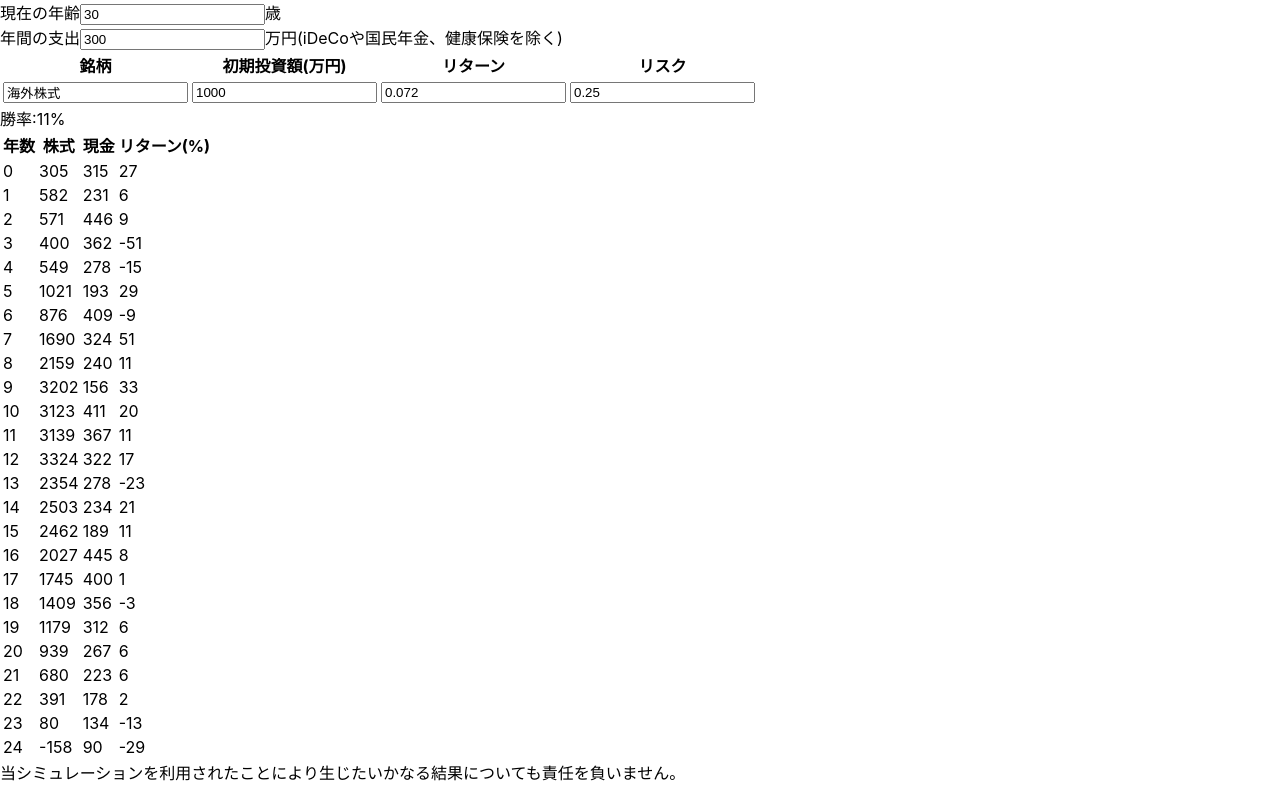
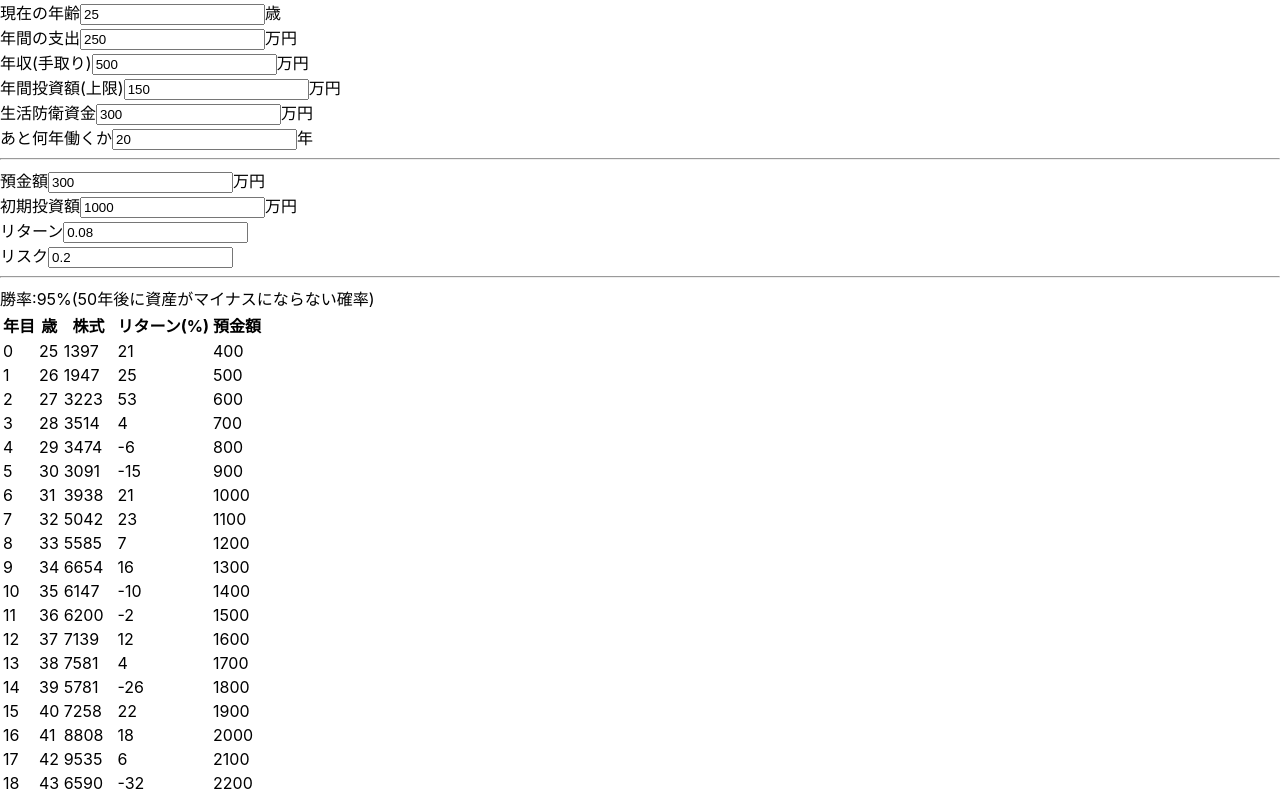
Before and after one commit to namakemono/asset-simulator, a React (Create React App) app: page / in a window 1280 px wide. Shown: the top 799 px of the page. Built offline with nearby package versions, Linux system fonts and the light colour scheme.

Commit message:
各種パラメータの表示

```diff
--- a/src/App.tsx
+++ b/src/App.tsx
@@ -1,6 +1,6 @@
 import React from "react";
 
-const normRand = function (mu:number, sigma:number) {
+const gauss = function (mu:number, sigma:number) {
     const a = 1 - Math.random();
     const b = 1 - Math.random();
     const c = Math.sqrt(-2 * Math.log(a));
@@ -11,48 +11,42 @@ const normRand = function (mu:number, sigma:number) {
     }
 };
 
-interface Fund {
-    name: string; // 銘柄
-    value: number; // 現在の資産
-    // cost: number; // 毎年の投資額(万円)
-    mu: number; // リターン(平均)
-    sigma: number; // リスク(標準偏差)
-};
-
 interface Props {
-    age: number;        // 現在の年齢
+    age: number; // 現在の年齢
     expenditure: number; // 年間支出(万円)
-    // funds: Fund[];   // ポートフォリオ
+    value: number; // 株式資産(万円)
+    mu: number; // リターン
+    sigma: number; // リスク
+    money: number; // 預金額(万円)
+    salary: number; // 給料（手取り)
+    years: number; // あと何年働くか
+    invest: number; // 年間投資額(万円)
+    emergency: number; // 生活防衛費(万円)
 }
 
 interface Result {
     survived: boolean;
-    history: { t: number, x: number, y: number, r: number }[]
+    history: { t: number, age: number, x: number, y: number, r: number }[]
 }
 const simulate = (props: Props): Result => {
     let res: Result = {
         survived: true, // 目標の年数生き延びれたかどうか
         history: []
     };
-    let x0 = 300; // 初期投資額(万円)
-    let y0 = 100; // 現金 or 債権(万円)
+    let x = props.value; // 初期投資額(万円)
+    let y = props.money; // 現金
     let p = props.expenditure; // 年間の支出(万円)
-    let iDeCo = 14.4; // iDeCo(万円)
-    let iDeCoAsset: Fund = {name: "iDeCo", value:0, mu:0.072, sigma:0.25};
-    let q = 500; // 給料(手取り)
-    let w = 150; // 生活防衛費
-    let s = 240; // 年間の投資額(万円)
-    let mu = 0.072; // リターン(平均)
-    let sigma = 0.25; // リスク(標準偏差)
-    let k = 10; // あと何年働くか(目標金額のほうが良いかも)
+    let q = props.salary; // 給料(手取り)
+    let w = props.emergency; // 生活防衛費
+    let s = props.invest; // 年間の投資額(万円)
+    let mu = props.mu; // リターン(平均)
+    let sigma = props.sigma; // リスク(標準偏差)
+    let k = props.years; // あと何年働くか(目標金額のほうが良いかも)
     let T = 50; // 何年先までシミュレーションしたいか
-    // TODO(nishimori-m): 年金がもらえる年齢
-    // TODO(nishimori-m):
-    let x = x0; // 投資額
-    let y = y0; // 現金
+
     for (let t = 0; t < T; ++t) {
         const age = props.age + t;
-        const r = normRand(mu, sigma);
+        const r = Math.max(-0.9, gauss(mu, sigma));
         if ((y < 0) || (x < 0)) {
             res.survived = false;
             break;
@@ -60,24 +54,21 @@ const simulate = (props: Props): Result => {
         // 給料
         if (t < k) {
             y += q;
-        }
-        // iDeCo
-        if (age < 60) {
-            y -= iDeCo;
-            iDeCoAsset.value = iDeCoAsset.value * (1 + r) + iDeCo;
-        } else if (age === 60) {
-            y += iDeCoAsset.value;
-        }
-        // 国民年金(厚生年金) + 健康保険
-        if (age < 65) {
-            y -= 30;
-        } else { // 年金の受け取り
-            y += 100;
+        } else {
+            // 国民年金(厚生年金) + 健康保険
+            if (age < 65) {
+                y -= 30;
+            } else { // 年金の受け取り
+                y += 100;
+            }
         }
         // 投資 or 切り崩し
         if (y < 0.2 * (x+y)) { // 債権の割合が20%を切っている
             y += p;
             x -= p;
+        } else if (x > 0.8 * (x+y)) { // 株式持ちすぎ
+            y -= p;
+            x += p;
         } else if (y >= w + s) { // 現金に余裕があるので投資
             y -= s;
             x += s;
@@ -94,8 +85,10 @@ const simulate = (props: Props): Result => {
             y -= p;
         }
         // 複利
-        x = x * (1 + r);
-        res.history.push({ t, x, y, r });
+        if (x > 0) {
+            x *= 1 + r;
+        }
+        res.history.push({ t, age, x, y, r });
     }
     return res;
 }
@@ -110,37 +103,41 @@ const calcWinRatio = (results:Result[]):number => {
     });
     return numWin / numTotal;
 }
+const parse = (x:string):number => {
+    if (x.length === 0) {
+        return 0;
+    } else {
+        return parseInt(x);
+    }
+}
 const App = () => {
-    const [age, setAge] = React.useState<number>(30);
-    const [expenditure, setExpenditure] = React.useState<number>(300);
-    const [funds, setFunds] = React.useState<Fund[]>([{
-        name: "海外株式",
-        value: 1000,
-        mu: 0.072,
-        sigma: 0.25
-    }]);
+    const [age, setAge] = React.useState<number>(25);
+    const [expenditure, setExpenditure] = React.useState<number>(250);  // 年間の支出
+    const [salary, setSalary] = React.useState<number>(500);        // 年収(手取り)
+    const [invest, setInvest] = React.useState<number>(150);        // 年間投資額(万円)
+    const [years, setYears] = React.useState<number>(20);           // あと何年働きたい?
+    const [money, setMoney] = React.useState<number>(300);          // 現在の預金額(万円)
+    const [value, setValue] = React.useState<number>(1000);         // 初期投資額
+    const [mu, setMu] = React.useState<number>(0.08);              // リターン
+    const [sigma, setSigma] = React.useState<number>(0.2);         // リスク
+    const [emergency, setEmergency] = React.useState<number>(300);  // 生活防衛資金(万円)
     let results = [];
-    for (let k = 0; k < 100; ++k) {
+    for (let k = 0; k < 1000; ++k) {
         results.push(simulate({
-            age,
-            expenditure
+            age,            // 年齢
+            expenditure,    // 年間の支出
+            value,          // 初期投資額
+            mu,             // リターン
+            sigma,          // リスク
+            money,          // 預金額(万円)
+            salary,         // 年収（手取り)
+            years,          // あと何年働くか
+            invest,         // 年間投資額(万円)
+            emergency,      // 生活防衛費(万円)
         }));
     }
     const result = results[0];
     const winRatio = calcWinRatio(results);
-    const handleChange = (index: number, key:string, value:any) => {
-        let newFunds = funds.slice();
-        if (key === "name") {
-            newFunds[index].name = value;
-        } else if (key === "value") {
-            newFunds[index].value = value;
-        } else if (key === "mu") {
-            newFunds[index].mu = value;
-        } else if (key === "sigma") {
-            newFunds[index].sigma = value;
-        }
-        setFunds(newFunds);
-    }
     return (
         <div>
 
@@ -148,73 +145,93 @@ const App = () => {
                 <span>現在の年齢</span>
                 <span><input type="text"
                     value={age}
-                    onChange={e => setAge(parseInt(e.target.value))}
+                    onChange={e => setAge(parse(e.target.value))}
                 ></input>歳</span>
             </div>
             <div>
                 <span>年間の支出</span>
                 <span><input type="text"
                     value={expenditure}
-                    onChange={e => setExpenditure(parseInt(e.target.value))}
+                    onChange={e => setExpenditure(parse(e.target.value))}
                 ></input>万円</span>
-                <span>(iDeCoや国民年金、健康保険を除く)</span>
+            </div>
+            <div>
+                <span>年収(手取り)</span>
+                <span><input type="text"
+                    value={salary}
+                    onChange={e => setSalary(parse(e.target.value))}
+                ></input>万円</span>
+            </div>
+            <div>
+                <span>年間投資額(上限)</span>
+                <span><input type="text"
+                    value={invest}
+                    onChange={e => setInvest(parse(e.target.value))}
+                ></input>万円</span>
+            </div>
+
+            <div>
+                <span>生活防衛資金</span>
+                <span><input type="text"
+                    value={emergency}
+                    onChange={e => setEmergency(parse(e.target.value))}
+                ></input>万円</span>
+            </div>
+            <div>
+                <span>あと何年働くか</span>
+                <span><input type="text"
+                    value={years}
+                    onChange={e => setYears(parse(e.target.value))}
+                ></input>年</span>
+            </div>
+
+
+            <hr/>
+            <div>
+                <span>預金額</span>
+                <span><input type="text"
+                    value={money}
+                    onChange={e => setMoney(parse(e.target.value))}
+                ></input>万円</span>
+            </div>
+            <div>
+                <span>初期投資額</span>
+                <span><input type="text"
+                    value={value}
+                    onChange={e => setValue(parse(e.target.value))}
+                ></input>万円</span>
+            </div>
+            <div>
+                <span>リターン</span>
+                <span><input type="text"
+                    value={mu}
+                    onChange={e => setMu(parseFloat(e.target.value) || 0.0001)}
+                ></input></span>
+            </div>
+            <div>
+                <span>リスク</span>
+                <span><input type="text"
+                    value={sigma}
+                    onChange={e => setSigma(parseFloat(e.target.value) || 0.0001)}
+                ></input></span>
+            </div>
+
+            <hr />
+
+            <div>
+                <span>勝率:</span>
+                <span>{Math.floor(100 * winRatio)}%</span>
+                <span>(50年後に資産がマイナスにならない確率)</span>
             </div>
             <div>
                 <table>
                     <thead>
                         <tr>
-                            <th>銘柄</th>
-                            <th>初期投資額(万円)</th>
-                            <th>リターン</th>
-                            <th>リスク</th>
-                        </tr>
-                    </thead>
-                    <tbody>
-                    {funds.map((fund, index) => {
-                        return (
-                            <tr>
-                                <td>
-                                    <input type="text"
-                                        value={fund.name}
-                                        onChange={e => handleChange(index, "name", e.target.value)}
-                                    />
-                                </td>
-                                <td>
-                                    <input type="text"
-                                        value={fund.value}
-                                        onChange={e => handleChange(index, "value", e.target.value)}
-                                    />
-                                </td>
-                                <td>
-                                    <input type="text"
-                                        value={fund.mu}
-                                        onChange={e => handleChange(index, "mu", e.target.value)}
-                                    />
-                                </td>
-                                <td>
-                                    <input type="text"
-                                        value={fund.sigma}
-                                        onChange={e => handleChange(index, "sigma", e.target.value)}
-                                    />
-                                </td>
-                            </tr>
-                        );
-                    })}
-                    </tbody>
-                </table>
-            </div>
-            <div>
-                <span>勝率:</span>
-                <span>{Math.floor(100 * winRatio)}%</span>
-            </div>
-            <div>
-                <table>
-                    <thead>
-                        <tr>
-                            <th>年数</th>
+                            <th>年目</th>
+                            <th>歳</th>
                             <th>株式</th>
-                            <th>現金</th>
                             <th>リターン(%)</th>
+                            <th>預金額</th>
                         </tr>
                     </thead>
                     <tbody>
@@ -222,9 +239,10 @@ const App = () => {
                         return (
                             <tr>
                                 <td>{record.t}</td>
+                                <td>{record.age}</td>
                                 <td>{Math.floor(record.x)}</td>
+                                <td>{Math.floor(100 * record.r)}</td>
                                 <td>{Math.floor(record.y)}</td>
-                                <td>{Math.floor(100 * record.r)}</td>
                             </tr>
                         );
                     })}
```
